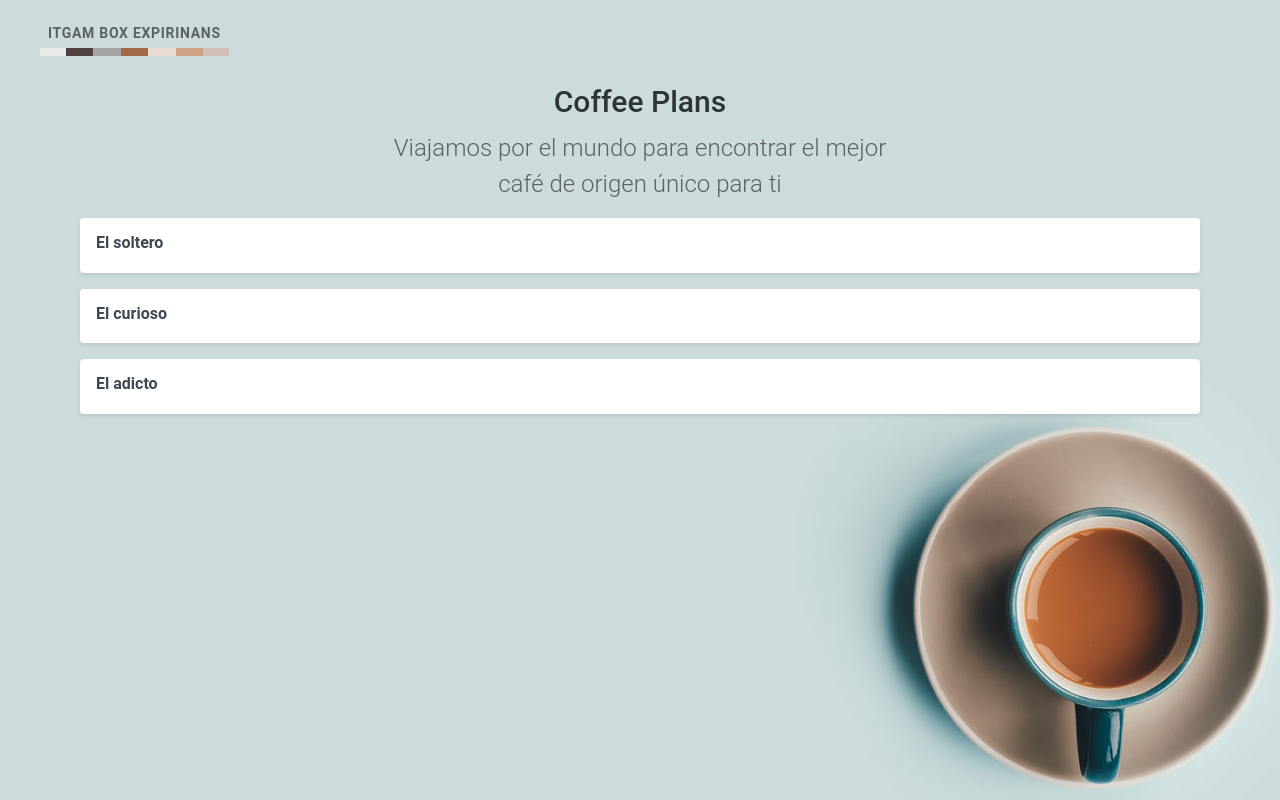
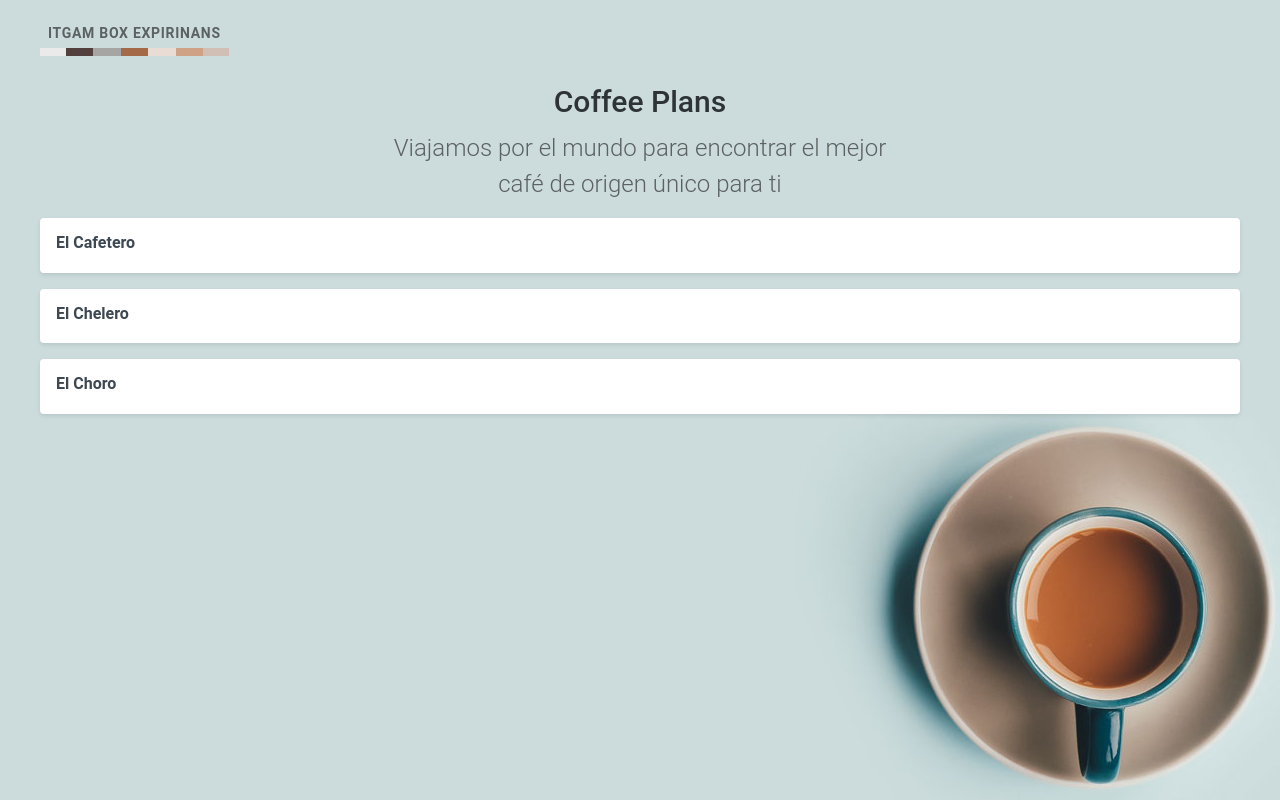
Before and after one commit to enriquevmz/DADM-24, a Vue app: page / in a window 1280 px wide. Built offline with nearby package versions, Linux system fonts and the light colour scheme.

Commit message:
🌟S03S05 Eventos

```diff
--- a/src/assets/main.css
+++ b/src/assets/main.css
@@ -439,9 +439,9 @@ span#logo {
   border-color: rgba(37, 142, 149, 0.96);
 }
 
-.plans {
-  padding: 0 40px;
-  margin-bottom: 40px;
+.plan {
+  background-color: red;
+  color: #fff;
 }
 
 .plans .plan {
@@ -735,3 +735,8 @@ a:not(.btn):hover {
   color: #127077;
   text-decoration: underline;
 }
+
+.plan.selected {
+  background-color: #0aebd8;
+  color: #fff;
+}
--- a/src/components/PlanPicker.vue
+++ b/src/components/PlanPicker.vue
@@ -1,25 +1,28 @@
 <script setup>
+    import PlanPickerItem from './PlanPickerItem.vue';
+    import { ref } from 'vue';
 
-        import PlanPickerItem from './PlanPickerItem.vue';
-        import {ref} from 'vue';
-//creando una referencia reactiva
-const selecPlan = ref(null)
+    //creando una referencia reactiva para almacenar el plan seleccionado
+    const selectedPlan = ref(null);
 
-const plans = ref(['El soltero', 'El curioso','El adicto']);
-const selectPlan = (name) => {
-//ALMACENAR EL PLAN SELECCIONADO
-   selecPlan.value = name;
 
-}
-        </script>
+    const plans = ref(['El Cafetero', 'El Chelero', 'El Choro']);
+
+    const selectPlan = (name) =>{
+      selectedPlan.value = name;
+    };
+
+</script>
+
 <template>
     <div class="plans">
-      <PlanPickerItem v-for="plan in plans"
+      <PlanPickerItem
+      v-for = "plan in plans"
       :key="plan"
       :name="plan"
-      @select="(name)=> selectPlan(name)"/>
+      @select="selectPlan"
+      :selectPlan="selectedPlan"/>
     </div>
-    <p>{{ selecPlan }}</p>
 </template>
 
 <style scoped>
--- a/src/components/PlanPickerItem.vue
+++ b/src/components/PlanPickerItem.vue
@@ -1,41 +1,44 @@
 <template>
-    <div @click="selecPlan" class="plan">
+  <div @click="selectedPlan"
+   class="plan"
+   :class="{selected: isSelected}">
     <div class="description">
       <span class="title">
-       {{ name }}  {{ selected ? '🦖' : '' }}
+        {{ name }} {{ isSelected ? '🦖': ''}}
       </span>
     </div>
   </div>
 </template>
 
 <script setup>
-  //importando la funcion  para crear propiedad computada
-
+  //importamos la funcion para la propiedad computada
   import { computed } from 'vue';
-  //Usando un macro para
-  //deginir las props
+  //usando un macro
+  //defenir las props
   //defineProps(['name','planIcon']);
  const props = defineProps({
     name: {
       type: String,
       required: true
     },
-    selecPlan: String
+    selectPlan: String
+
   });
 
-  //definiedo event
-   const emit = defineEmits(['select'])
-  //variable que permite recordar si el plan ha sido seleccionado
-  //funcion que permite cambiar el estado de la variable selected
-  const selecPlan = () => {
-  //emitir evento de que ha sido selccionado
+  //definir eventos
+  const emit = defineEmits(['select']);
+  //funcion que permimte cambiar el valor de la variable
+  const selectedPlan = () => {
+    //plan ha sido seleciconado
     emit('select', props.name);
-  }
-  //creando una propiedad computada
-  //para  saber si el plan seleccionado
-  const isSelected = computed(() =>{
-    return props.name === props.selectedPlan;
+  };
+
+  //creando una propiedad computada para
+  //saber si el plan ha sido seleccionado
+  const isSelected = computed(() => {
+    return props.name === props.selectPlan;
   });
+
   </script>
 
   <style scoped>
```
Lines whose indentation alone changed are shown as unchanged.
